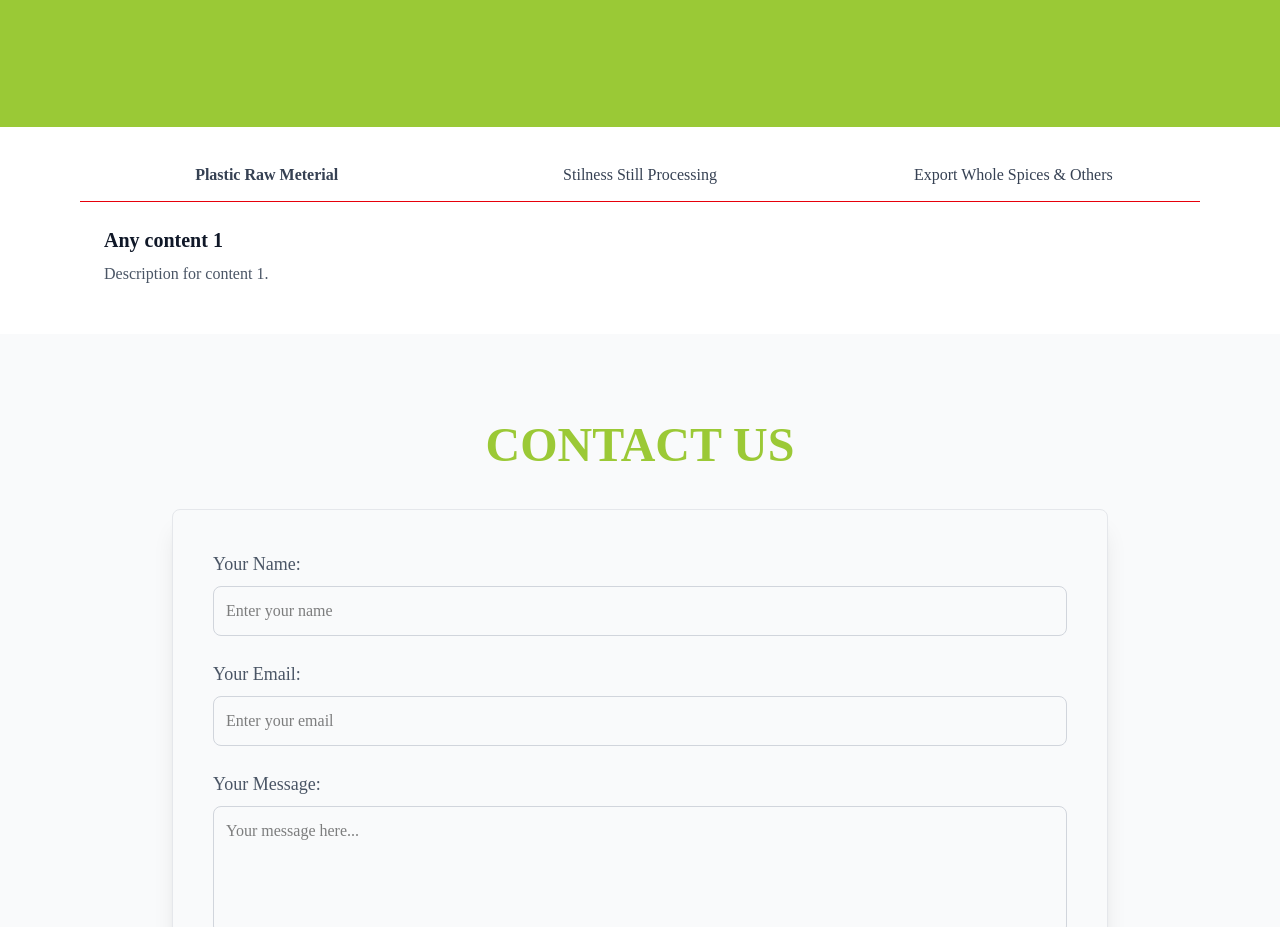
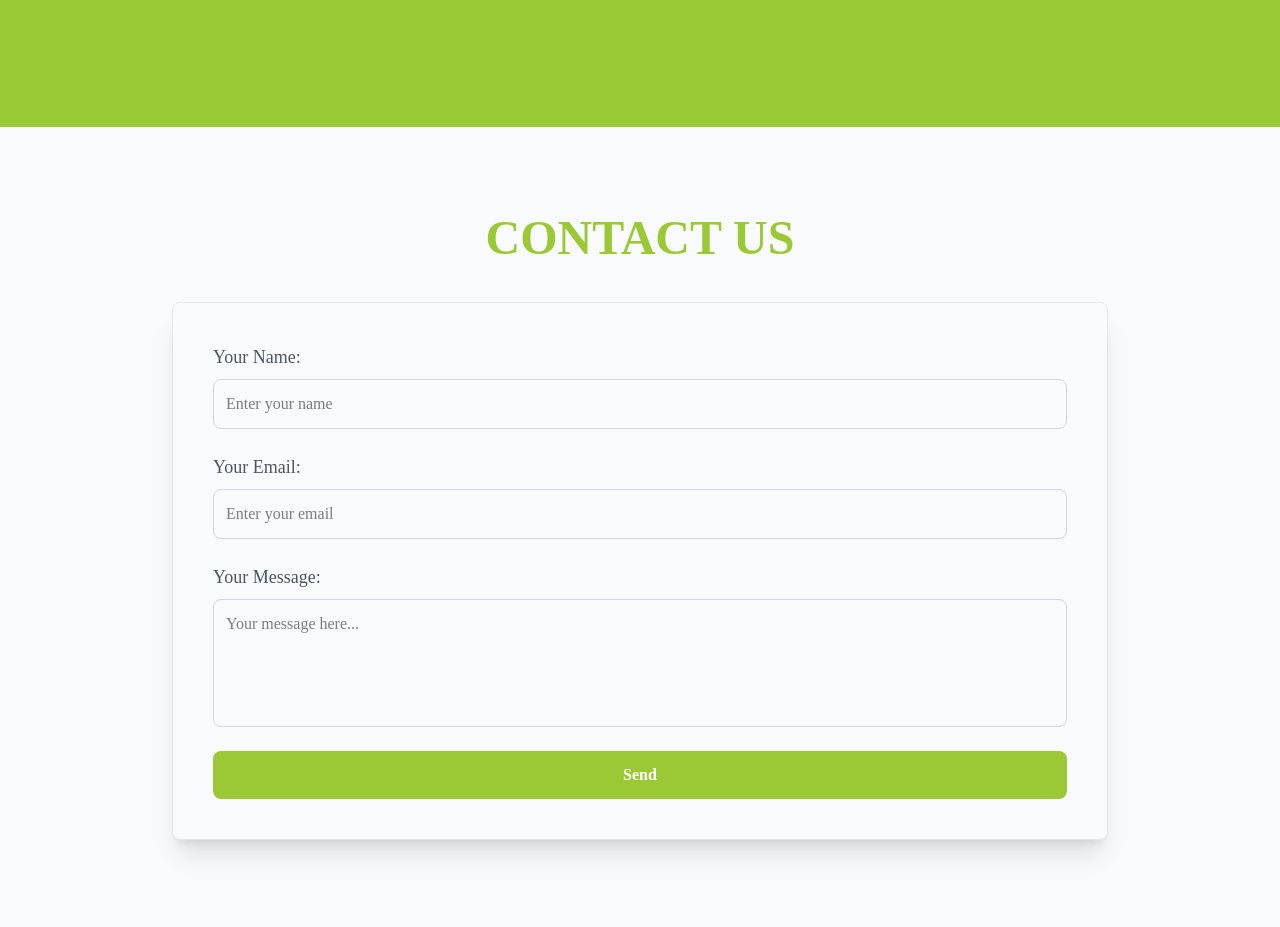
Before and after one commit to atmesh-pandey/Rich-Zone, a React (Vite) app: page / in a window 1280 px wide. Shown: the part 5380-6307 px from the top of the page. Built offline with nearby package versions, Linux system fonts and the light colour scheme; a web font is replaced by a local one.

Commit message:
ui changes

```diff
--- a/src/App.jsx
+++ b/src/App.jsx
@@ -38,7 +38,7 @@ function App() {
       <Explanation />
       {/* <Country /> */}
       <Advantages />
-      <Catagory />
+      {/* <Catagory /> */}
       <Contact />
       <Footer />
     </>
--- a/src/components/Items.jsx
+++ b/src/components/Items.jsx
@@ -2,7 +2,7 @@ import React from 'react';
 
 const Items = () => {
   return (
-    <div className="w-full max-w-6xl mx-auto px-4 py-6 bg-white rounded-lg font-semibold">
+    <div id="main-category" className="w-full max-w-6xl mx-auto px-4 py-6 bg-white rounded-lg font-semibold">
       {/* Header Navigation */}
       <div className="flex flex-col sm:flex-row justify-between border-b border-red-600">
         <a href="#plastic" className="w-full text-center py-3 px-6 cursor-pointer text-gray-700 border-b-2 border-transparent hover:text-[color:#9BC936] transition-all duration-200">
```
